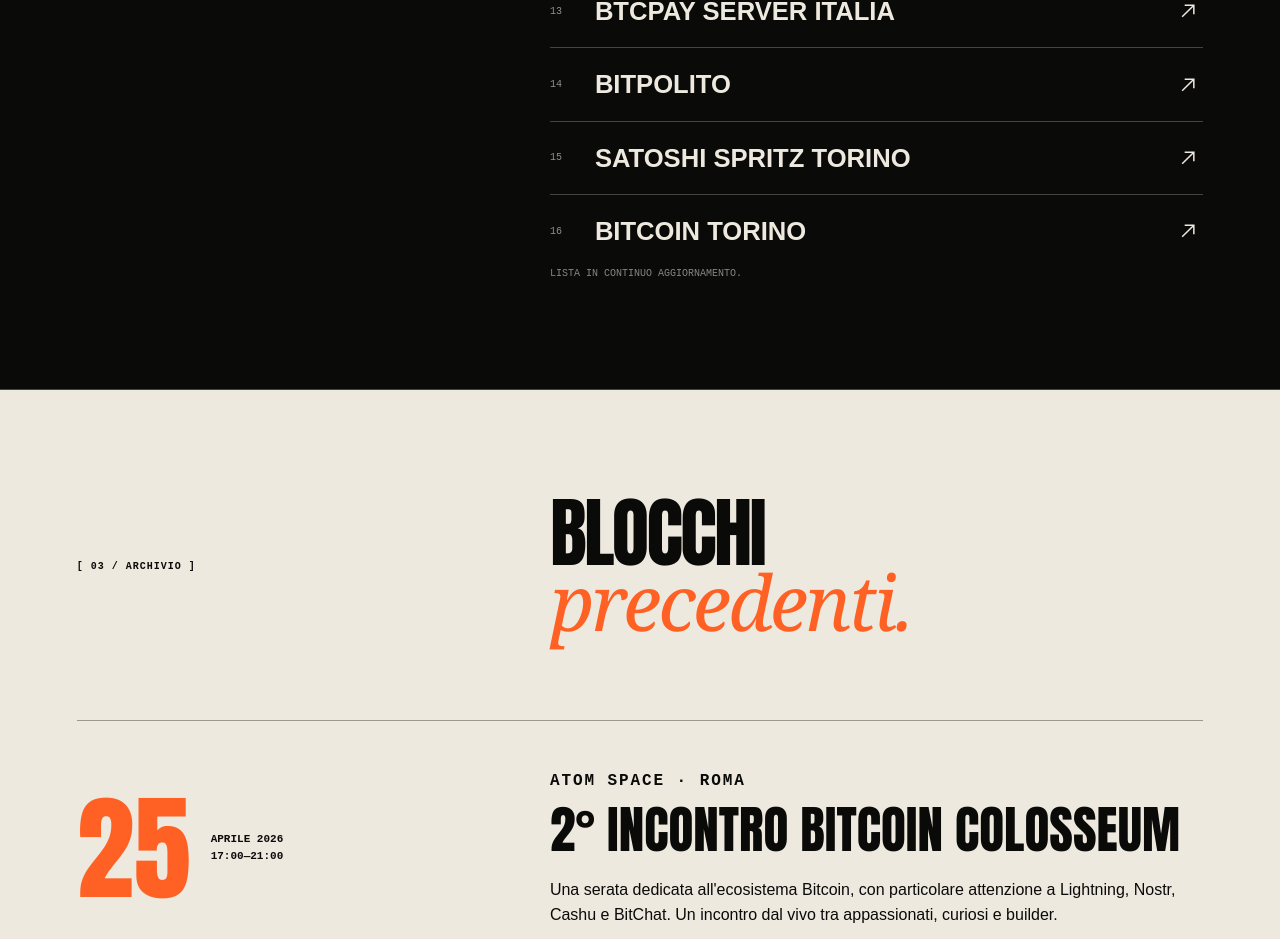
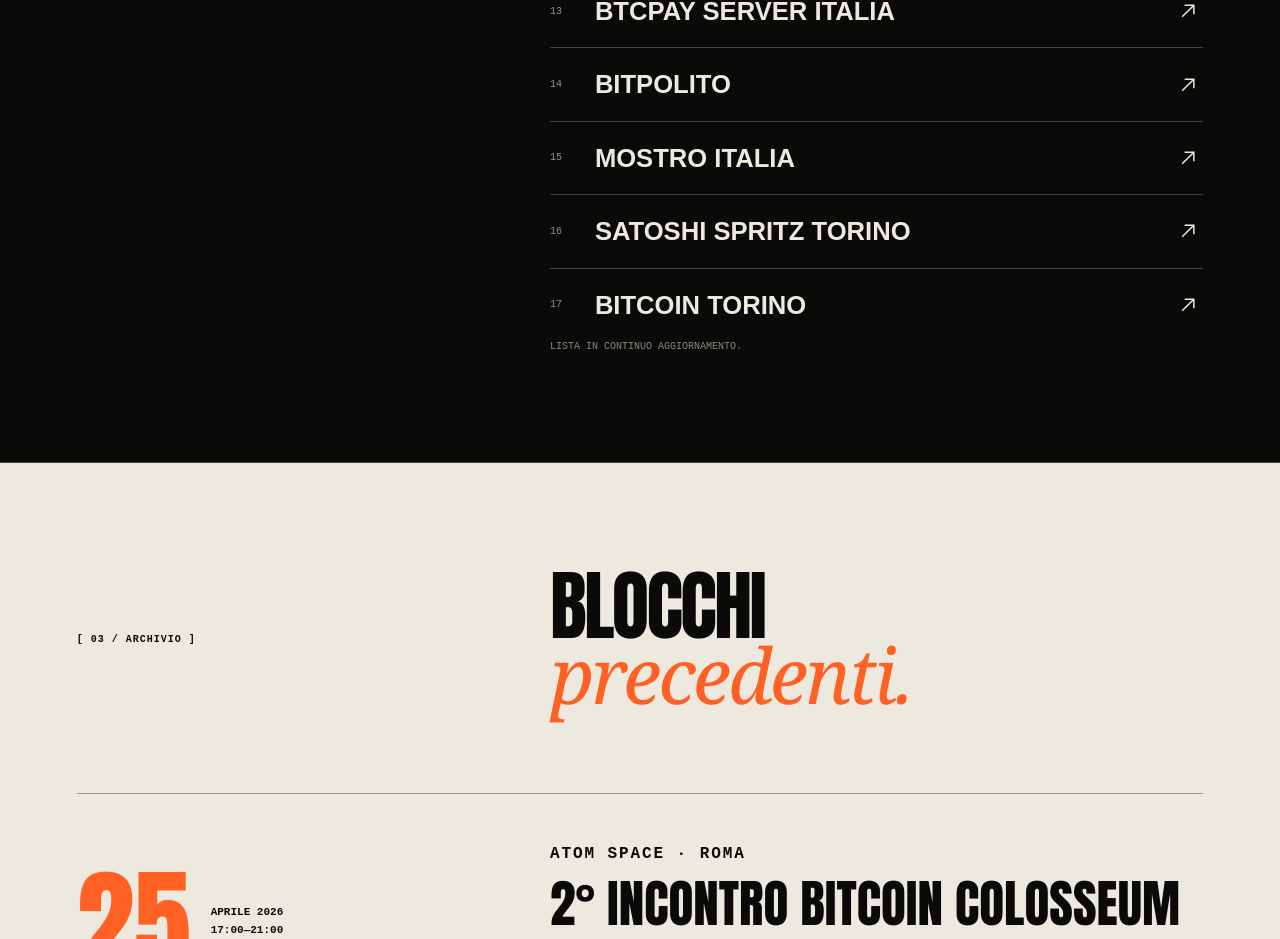
Before and after one commit to BtcColosseum/bitcoincolosseum.it, a Next.js app: page / in a window 1280 px wide. Shown: the part 5699-6638 px from the top of the page. Built offline with nearby package versions, Linux system fonts and the light colour scheme; no server answers.

Commit message:
add mostro

```diff
--- a/app/page.tsx
+++ b/app/page.tsx
@@ -23,6 +23,7 @@ const communities = [
   ["Bitcoin Flash Mob Italia", "https://t.me/BitcoinFlashMobItalia"],
   ["BTCPay Server Italia", "https://x.com/btcpay_italia"],
   ["BitPolito", "https://bitpolito.it/"],
+  ["Mostro Italia", "https://t.me/MostroEuropaCommunity"],
   ["Satoshi Spritz Torino", "https://t.me/satoshispritztorino"],
   ["Bitcoin Torino", "https://www.bitcointorino.to"],
 ];
```
